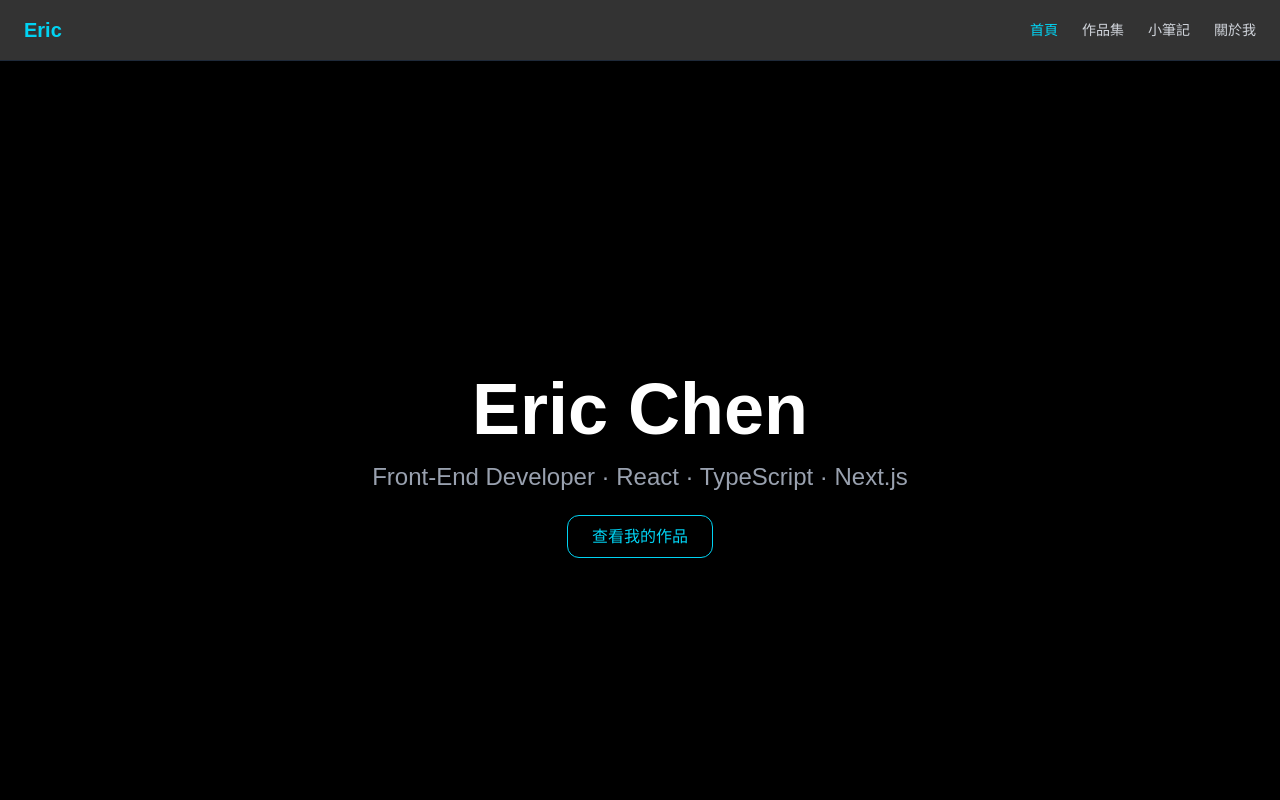
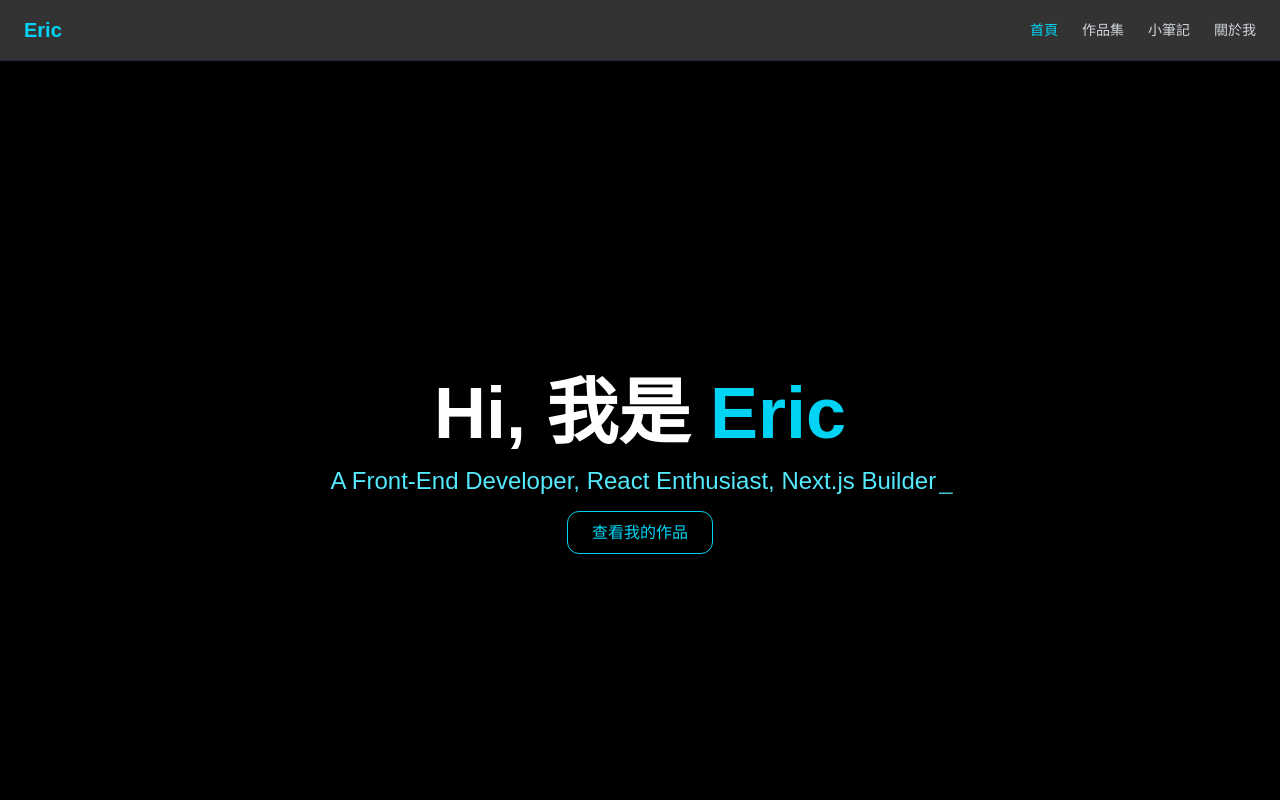
Before and after one commit to 54hanyi/ericchen-website-pro, a Next.js app: page / in a window 1280 px wide. Shown: the top 800 px of the page. Built offline with nearby package versions, Linux system fonts and the light colour scheme.

Commit message:
feat: 首頁 Hero 區塊加入打字動畫效果

```diff
--- a/app/page.tsx
+++ b/app/page.tsx
@@ -1,18 +1,33 @@
-import Link from 'next/link';
+'use client'
+
+import Link from 'next/link'
+import { Typewriter } from 'react-simple-typewriter'
 
 export default function Home() {
   return (
     <main className="min-h-screen bg-black text-white font-sans">
-      {/* Hero Section */}
       <section className="h-screen flex flex-col items-center justify-center text-center px-4">
-        <h1 className="text-5xl md:text-7xl font-bold mb-4 animate-fadeInUp">
-          Eric Chen
+        <h1 className="text-5xl md:text-7xl font-bold mb-4 animate-fade-in-up">
+          Hi, 我是 <span className="text-cyan-400">Eric</span>
         </h1>
-        <p className="text-xl md:text-2xl text-gray-400 mb-8 animate-fadeInUp delay-100">
-          Front-End Developer · React · TypeScript · Next.js
+
+        <p className="text-xl md:text-2xl text-cyan-300 mb-6 animate-fade-in-up delay-100">
+          <Typewriter
+            words={['A Front-End Developer, React Enthusiast, Next.js Builder']}
+            loop={1}
+            cursor
+            cursorStyle="_"
+            typeSpeed={88}
+            deleteSpeed={50}
+            delaySpeed={1000}
+          />
         </p>
-        <div className="animate-fadeInUp delay-200">
-          <Link href="#projects" className="px-6 py-3 border border-cyan-400 text-cyan-400 hover:bg-cyan-400 hover:text-black transition rounded-xl">
+
+        <div className="animate-fade-in-up delay-200">
+          <Link
+            href="/projects"
+            className="px-6 py-3 border border-cyan-400 text-cyan-400 hover:bg-cyan-400 hover:text-black transition rounded-xl"
+          >
             查看我的作品
           </Link>
         </div>
```
